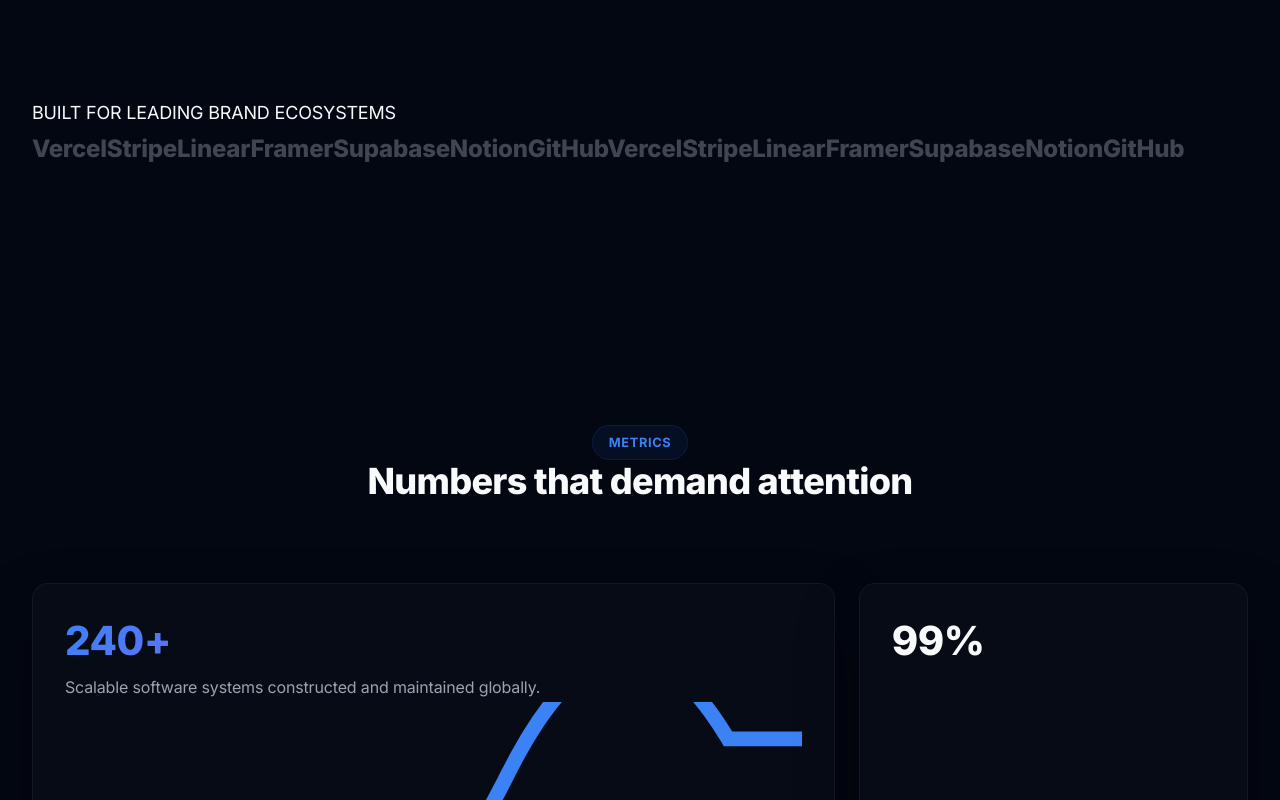
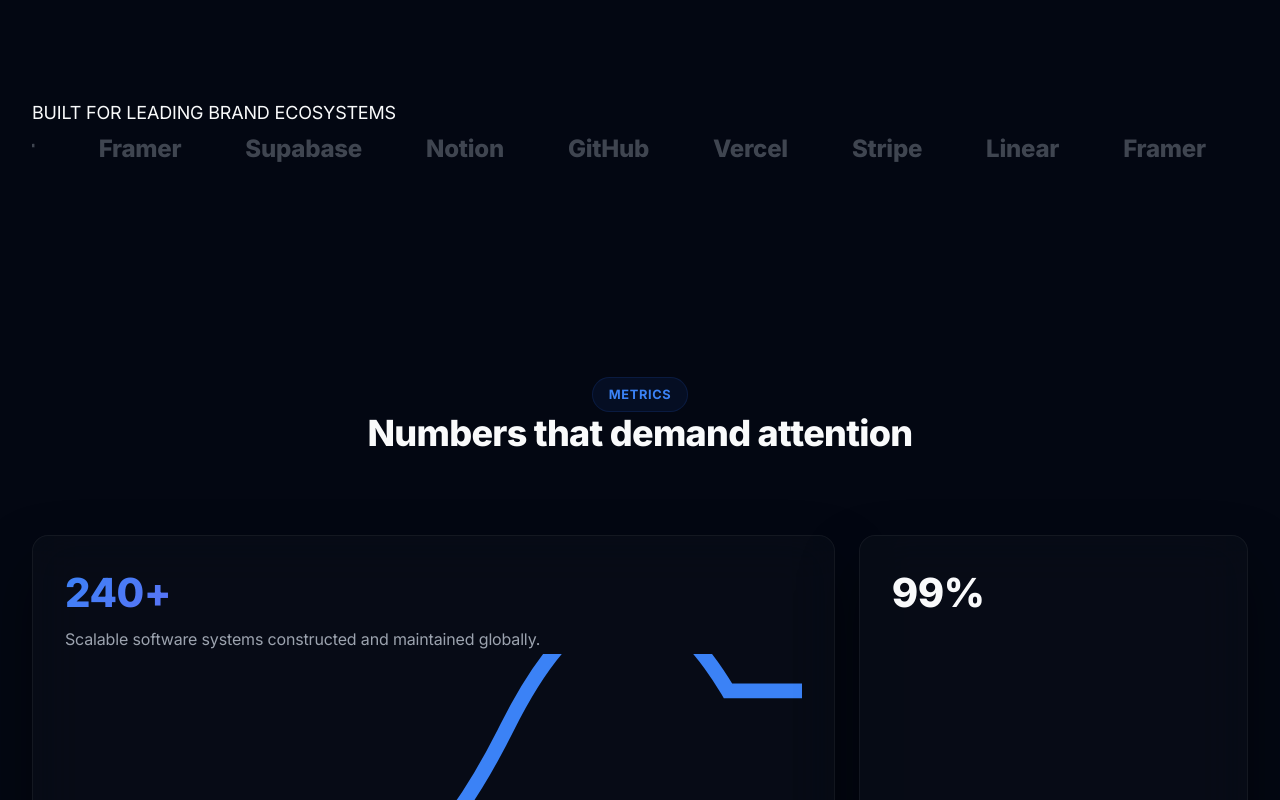
Before and after one commit to jitendradoriya66/BrightPath-Technologies, a Vue app: page / in a window 1280 px wide. Shown: the part 900-1700 px from the top of the page. Built offline with nearby package versions, Linux system fonts and the light colour scheme.

Commit message:
fix: resolve logo marquee wrapping, adjust statistics section padding to fix overlap collision, style architectural tech pills properly

```diff
--- a/src/App.vue
+++ b/src/App.vue
@@ -1362,20 +1362,43 @@
 .badge-3 { bottom: -5%; left: 10%; }
 
 /* Trusted Partners */
+.logo-marquee-wrapper {
+  overflow: hidden;
+  position: relative;
+  width: 100%;
+}
+
+.logo-marquee {
+  display: flex;
+  width: max-content;
+  animation: slide-infinite 20s linear infinite;
+  gap: 4rem;
+  white-space: nowrap;
+}
+
 .partner-logo {
   font-size: 1.5rem;
   font-weight: 800;
   color: var(--muted);
   opacity: 0.4;
+  flex-shrink: 0;
 }
 
 /* Bento Stats Grid */
+.stats-section {
+  position: relative;
+  z-index: 10;
+  padding-top: 5rem;
+  padding-bottom: 5rem;
+}
+
 .stats-bento-grid {
   display: grid;
   grid-template-columns: repeat(3, 1fr);
   gap: 1.5rem;
-  margin-top: 2rem;
-}
+  margin-top: 3rem;
+}
+
 
 @media (max-width: 992px) {
   .stats-bento-grid {
@@ -1429,6 +1452,7 @@
   color: var(--muted);
   font-size: 1rem;
 }
+
 
 /* Asymmetric Capabilities Section */
 .asymmetric-layout {
--- a/src/index.css
+++ b/src/index.css
@@ -299,3 +299,46 @@
   -ms-overflow-style: none;
   scrollbar-width: none;
 }
+
+/* Technology Scroll Marquee */
+.tech-section {
+  padding: 6rem 0;
+  overflow: hidden;
+  position: relative;
+  width: 100%;
+}
+
+.tech-scroll-wrapper {
+  overflow: hidden;
+  position: relative;
+  width: 100%;
+  padding: 1.5rem 0;
+}
+
+.tech-scroll {
+  display: flex;
+  width: max-content;
+  animation: slide-infinite 30s linear infinite;
+  gap: 1.5rem;
+  white-space: nowrap;
+}
+
+.tech-logo-card {
+  display: inline-flex;
+  align-items: center;
+  justify-content: center;
+  padding: 0.75rem 1.75rem;
+  border-radius: 9999px;
+  border: 1px solid var(--border);
+  font-weight: 700;
+  font-size: 1.05rem;
+  color: var(--dark);
+  box-shadow: 0 4px 15px var(--shadow);
+  transition: var(--transition-fast);
+  cursor: default;
+}
+
+.tech-logo-card:hover {
+  border-color: var(--primary);
+  transform: translateY(-2px);
+}
```
